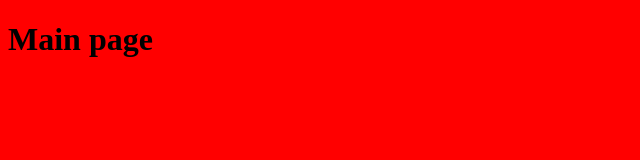
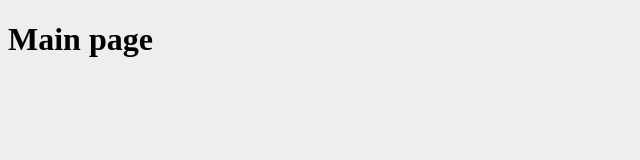
Before and after one commit to digitclue/base-webpack-project, a website built with webpack: page src/main/main.html in a window 1280 px wide. Shown: the whole page, without its empty margins (0-640 px from the left). Built offline with nearby package versions, Linux system fonts and the light colour scheme.

Commit message:
Add stylelint Update run scripts

```diff
--- a/src/main/main.scss
+++ b/src/main/main.scss
@@ -1,3 +1,3 @@
 body{
-  background: red;
+  background: #eee;
 }
```
Also changed, not shown: package.json (+11 -4 lines), README.md, 2 other files.
